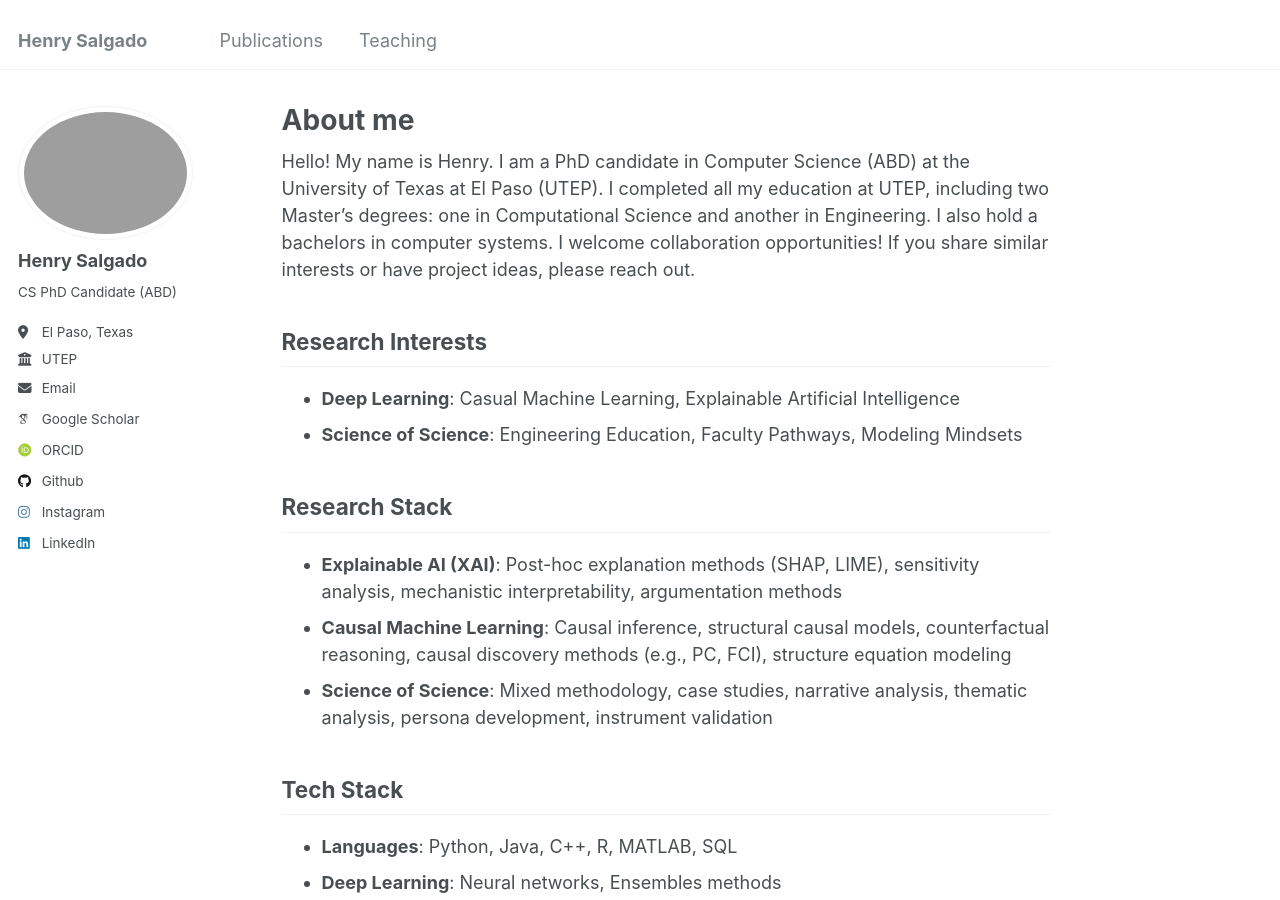
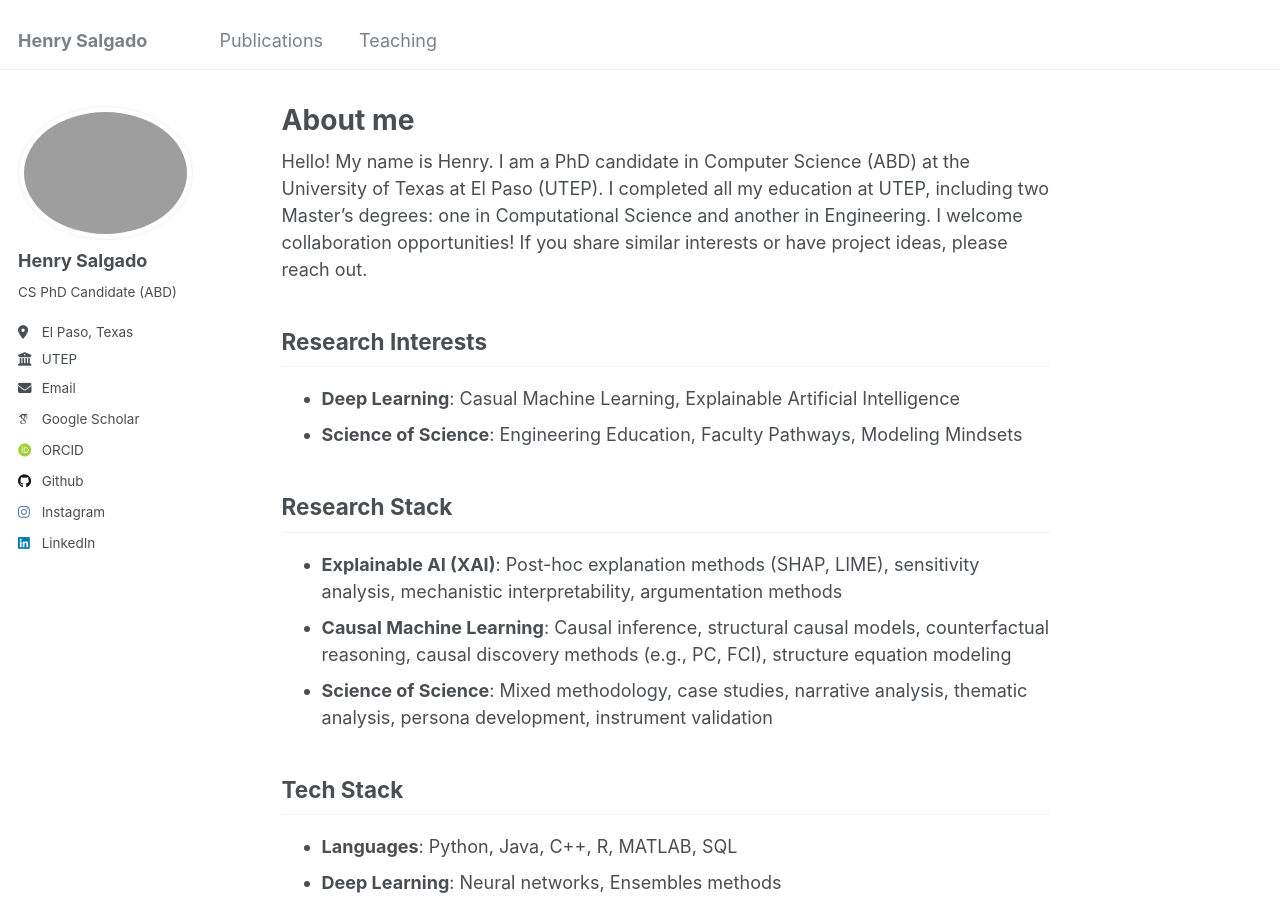
Before and after one commit to eigenhenry/eigenhenry.github.io, a Jekyll site: the page built from _pages/about.md, in a window 1280 px wide and 900 px high. Built offline with Jekyll 4.4.1, drawn with Linux system fonts in a browser that asks for light colours; some web fonts are replaced.

Commit message:
Update personal bio in about.md
Removed mention of bachelor's degree from bio.

```diff
--- a/_pages/about.md
+++ b/_pages/about.md
@@ -7,7 +7,7 @@
   - /about.html
 ---
 
-Hello! My name is Henry. I am a PhD candidate in Computer Science (ABD) at the University of Texas at El Paso (UTEP). I completed all my education at UTEP, including two Master's degrees: one in Computational Science and another in Engineering. I also hold a bachelors in computer systems. I welcome collaboration opportunities! If you share similar interests or have project ideas, please reach out.
+Hello! My name is Henry. I am a PhD candidate in Computer Science (ABD) at the University of Texas at El Paso (UTEP). I completed all my education at UTEP, including two Master's degrees: one in Computational Science and another in Engineering. I welcome collaboration opportunities! If you share similar interests or have project ideas, please reach out.
 
 ## Research Interests
 
```
